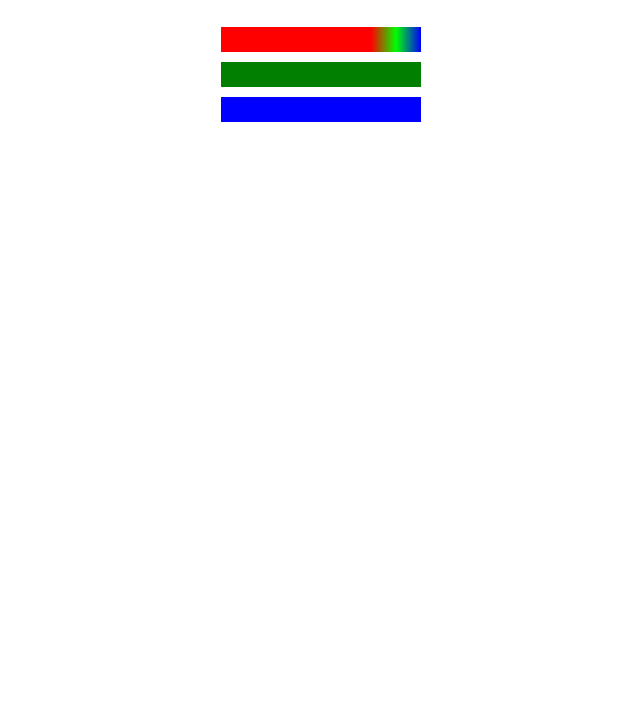
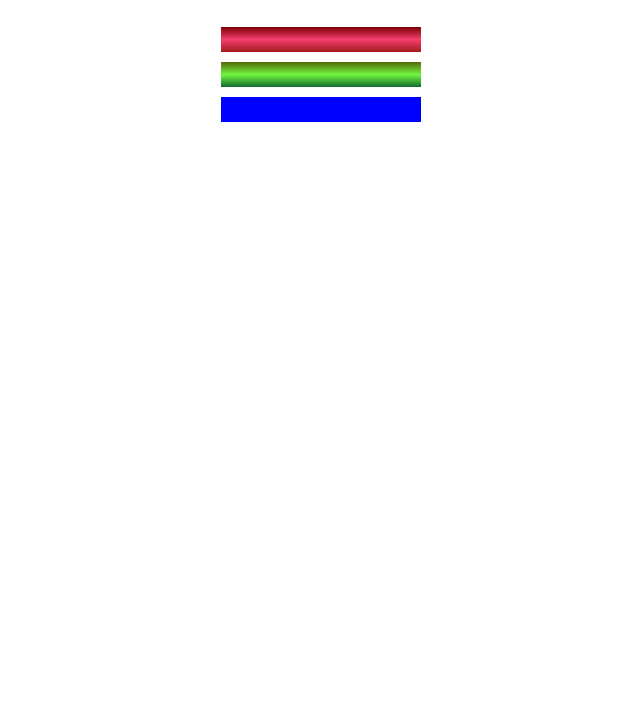
Before and after one commit to i-prince/CSS-colored-markers, a plain HTML site: page index.html in a window 1280 px wide. Shown: the part 73-800 px from the top of the page, without its empty margins (319-959 px from the left). Drawn offline with Linux system fonts and the light colour scheme.

Commit message:
Add linear-gradient color for .green.marker

```diff
--- a/styles.css
+++ b/styles.css
@@ -9,11 +9,11 @@ h1 {
 }
 
 .marker.red {
-    background: linear-gradient(90deg, rgb(255, 0, 0) 75%, rgb(0, 255, 0), rgb(0, 0, 255));
+    background: linear-gradient(180deg, rgb(122, 0, 0) 0%, rgb(245, 62, 113) 50%, rgb(162, 27, 27) 100%);
 }
 
 .marker.green {
-    background-color: #007F00;
+    background: linear-gradient(180deg, #55680D, #71F53E, #116C31); /*Linear-gradient automatically calculates the color stops for you: 0%, 50%, 100% in this case*/
 }
 
 .marker.blue {
```
